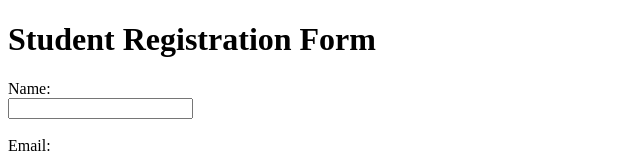
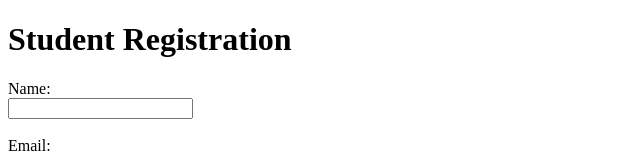
Before and after one commit to Botsky123/node-test-app, a website: page views/index.html in a window 1280 px wide. Shown: the top 153 px of the page, without its empty margins (0-640 px from the left). Drawn offline with Linux system fonts and the light colour scheme.

Commit message:
Update index.html

```diff
--- a/views/index.html
+++ b/views/index.html
@@ -3,10 +3,10 @@
 <head>
   <meta charset="UTF-8">
   <meta name="viewport" content="width=device-width, initial-scale=1.0">
-  <title>Student Registration Form</title>
+  <title>Student Registration </title>
 </head>
 <body>
-  <h1>Student Registration Form</h1>
+  <h1>Student Registration </h1>
   <form action="/register" method="POST">
     <label for="name">Name:</label><br>
     <input type="text" id="name" name="name" required><br><br>
```
